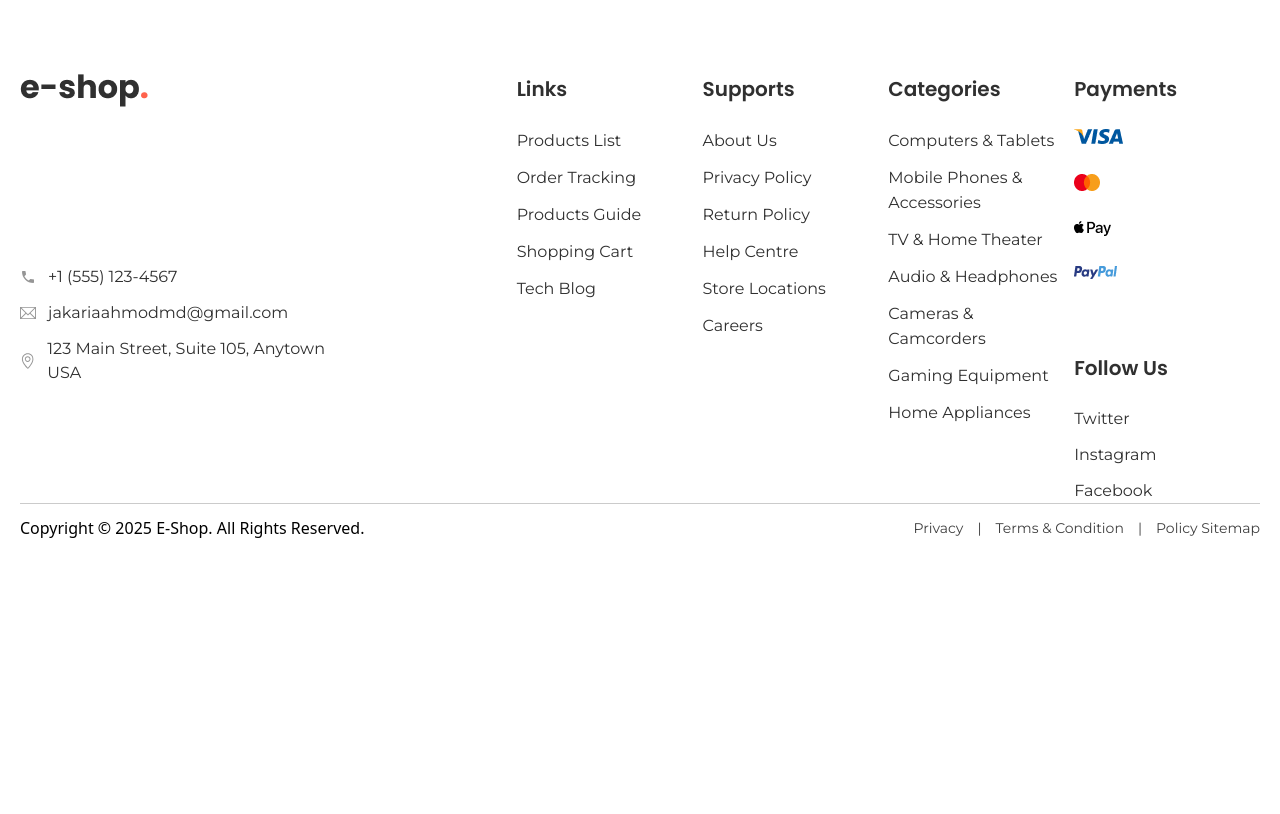
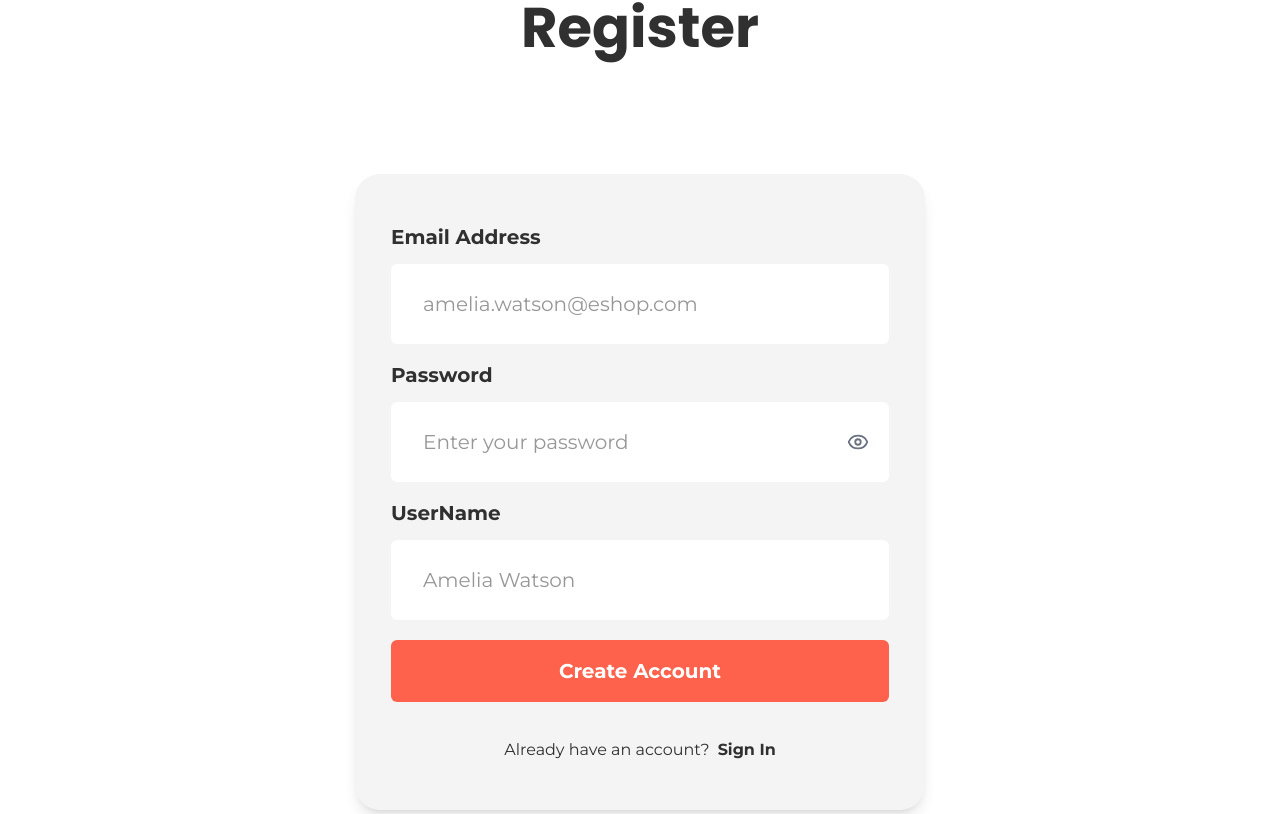
Before and after one commit to Jakaria-Ahmod/e-shop, a React (Vite) app: page /register in a window 1280 px wide. Shown: the part 326-1140 px from the top of the page. Before the commit the page ends 966 px from the top, so only its background shows below. Built offline with nearby package versions, Linux system fonts and the light colour scheme.

Commit message:
register page done

```diff
--- a/src/globalComponents/HeaderComponents/middleBar/ShcarceWithCart.jsx
+++ b/src/globalComponents/HeaderComponents/middleBar/ShcarceWithCart.jsx
@@ -31,6 +31,7 @@ const ShcarceWithCart = () => {
           </div>
         </div>
         <div className="border border-l-colorFour opacity-25 h-[32px] "></div>
+        <Link to="/register">
           <div className="flex items-center gap-x-3">
             <CiUser size={28} />
             <div>
@@ -42,6 +43,7 @@ const ShcarceWithCart = () => {
               </span>
             </div>
           </div>
+        </Link>
       </div>
     </div>
   );
--- a/src/pages/auth/register/Index.jsx
+++ b/src/pages/auth/register/Index.jsx
@@ -1,7 +1,21 @@
 import React from 'react';
+import RegisterFrom from './components/RegisterFrom';
 
 const Register = () => {
-  return <div>Register</div>;
+  return (
+    <div className="container px-4 sm:px-6 lg:px-8">
+      <div className="max-w-[570px] w-full mx-auto my-[32px] sm:my-[64px]">
+        <div>
+          <h3 className="text-colorFour font-poppins text-[32px] sm:text-[48px] lg:text-[56px] font-bold leading-[40px] sm:leading-[56px] lg:leading-[68px] text-center">
+            Register
+          </h3>
+        </div>
+        <div className="mt-[40px] sm:mt-[60px] lg:mt-[80px]">
+          <RegisterFrom />
+        </div>
+      </div>
+    </div>
+  );
 };
 
 export default Register;
--- /dev/null
+++ b/src/pages/auth/register/components/RegisterFrom.jsx
@@ -0,0 +1,128 @@
+import React, { useState } from 'react';
+import { useFormik } from 'formik';
+import * as Yup from 'yup';
+import { Eye, EyeOff } from 'lucide-react';
+import { Link } from 'react-router'; // ✅ ঠিক করা হয়েছে
+
+const RegisterFrom = () => {
+  const [showPassword, setShowPassword] = useState(false);
+  const togglePassword = () => setShowPassword(!showPassword);
+
+  const formik = useFormik({
+    initialValues: {
+      email: '',
+      password: '',
+      username: '',
+    },
+    validationSchema: Yup.object({
+      email: Yup.string().email('Invalid email').required('Email is required'),
+      password: Yup.string()
+        .min(6, 'Minimum 6 characters')
+        .required('Password is required'),
+      username: Yup.string().required('Username is required'),
+    }),
+    onSubmit: values => {
+      console.log('Form Data:', values);
+    },
+  });
+
+  return (
+    <div className="px-4 py-8 sm:px-6 lg:px-8 xl:px-0 max-w-[600px] mx-auto">
+      <div className="py-[48px] px-[24px] sm:px-[36px] bg-colorSeven rounded-[25px] shadow-lg">
+        <form onSubmit={formik.handleSubmit}>
+          {/* Email */}
+          <label className="block text-colorFour font-montserrat text-[18px] sm:text-[20px] font-bold">
+            Email Address
+          </label>
+          <input
+            type="text"
+            name="email"
+            placeholder="amelia.watson@eshop.com"
+            className="w-full py-[18px] sm:py-[25px] px-[20px] sm:px-[32px] text-colorFour font-montserrat text-[18px] sm:text-[20px] font-normal mt-[12px] bg-white rounded-md outline-none"
+            value={formik.values.email}
+            onChange={formik.handleChange}
+            onBlur={formik.handleBlur}
+          />
+          {formik.touched.email && formik.errors.email && (
+            <p className="text-red-500 text-sm mt-1">{formik.errors.email}</p>
+          )}
+
+          {/* Password */}
+          <div>
+            <label className="block text-colorFour font-montserrat text-[18px] sm:text-[20px] font-bold mt-[16px]">
+              Password
+            </label>
+            <div className="relative mt-[12px]">
+              <input
+                type={showPassword ? 'text' : 'password'}
+                name="password"
+                placeholder="Enter your password"
+                className="w-full py-[18px] sm:py-[25px] px-[20px] sm:px-[32px] pr-[50px] text-colorFour font-montserrat text-[18px] sm:text-[20px] font-normal bg-white rounded-md outline-none"
+                value={formik.values.password}
+                onChange={formik.handleChange}
+                onBlur={formik.handleBlur}
+              />
+              <div
+                className="absolute right-[16px] sm:right-[20px] top-1/2 -translate-y-1/2 cursor-pointer text-gray-500 hover:text-gray-700"
+                onClick={togglePassword}
+              >
+                {showPassword ? <EyeOff size={22} /> : <Eye size={22} />}
+              </div>
+            </div>
+            {formik.touched.password && formik.errors.password && (
+              <p className="text-red-500 text-sm mt-1">
+                {formik.errors.password}
+              </p>
+            )}
+          </div>
+
+          {/* Username */}
+          <div className="mt-[16px]">
+            <label className="block text-colorFour font-montserrat text-[18px] sm:text-[20px] font-bold">
+              UserName
+            </label>
+            <input
+              type="text"
+              name="username"
+              placeholder="Amelia Watson"
+              className="w-full py-[18px] sm:py-[25px] px-[20px] sm:px-[32px] text-colorFour font-montserrat text-[18px] sm:text-[20px] font-normal mt-[12px] bg-white rounded-md outline-none"
+              value={formik.values.username}
+              onChange={formik.handleChange}
+              onBlur={formik.handleBlur}
+            />
+            {formik.touched.username && formik.errors.username && (
+              <p className="text-red-500 text-sm mt-1">
+                {formik.errors.username}
+              </p>
+            )}
+          </div>
+
+          {/* Submit */}
+          <div className="mt-[20px]">
+            <button
+              type="submit"
+              className="bg-primary px-10 py-4 rounded-md cursor-pointer font-montserrat text-lg sm:text-xl font-bold leading-[30px] text-white w-full"
+            >
+              Create Account
+            </button>
+          </div>
+
+          {/* Redirect */}
+          <div className="mt-[36px] flex flex-wrap justify-center gap-x-[8px] text-center">
+            <p className="text-colorFour font-montserrat text-sm sm:text-base font-normal leading-[24px] block">
+              Already have an account?
+            </p>
+            <Link
+              to="/login"
+              className="text-colorFour font-montserrat text-sm sm:text-base font-bold leading-[24px] text-center block"
+            >
+              Sign In
+            </Link>
+          </div>
+        </form>
+      </div>
+    </div>
+  );
+};
+
+export default RegisterFrom;
--- a/src/pages/home/components/BestSeller/BestSallerLayout/Sellerleft.jsx
+++ b/src/pages/home/components/BestSeller/BestSallerLayout/Sellerleft.jsx
@@ -48,6 +48,7 @@ const Sellerleft = () => {
           {topSellingProducts.map(product => (
             <ProductCard
               key={product.id}
+              id={product.id}
               prodacutImg={product.img}
               prodactName={product.name}
               prodactPName={product.pName}
--- a/src/pages/home/components/Featured/index.jsx
+++ b/src/pages/home/components/Featured/index.jsx
@@ -68,6 +68,7 @@ const Featured = () => {
               <SwiperSlide>
                 <ProductCard
                   key={prodacut?.id}
+                  id={prodacut?.id}
                   prodacutImg={prodacut?.image}
                   prodactName={prodacut?.pCategory}
                   prodactPName={prodacut?.pName}
--- a/src/pages/home/components/new_Products/index.jsx
+++ b/src/pages/home/components/new_Products/index.jsx
@@ -33,7 +33,7 @@ const NewProdact = () => {
           <div className="grid grid-cols-1 sm:grid-cols-2 sm:gap-x-3 md:grid-cols-3 lg:grid-cols-3 xl:grid-cols-5">
             {featuredProductApi?.slice(0, cardItems).map(prodacut => (
               <ProductCard
-                // ratings={prodacut?.ratings}
+                id={prodacut?.id}
                 prodacutImg={prodacut?.image}
                 prodactName={prodacut?.brand}
                 prodactPName={prodacut?.pName}
--- a/src/pages/home/components/uptades/uptadesLayout/LeftSide/index.jsx
+++ b/src/pages/home/components/uptades/uptadesLayout/LeftSide/index.jsx
@@ -6,41 +6,41 @@ import { toast, ToastContainer } from 'react-toastify';
 const UpdateLeft = () => {
   const [email, setEmail] = useState('');
   const [desable, setDesable] = useState(false);
-
   const handleClick = e => {
     e.preventDefault();
     if (!email) {
       toast.warning('Pliese Enter Your Email....');
       setDesable(true);
-    } else {
+    }
+    // console.log(email);
+    else {
       toast.success('send your Emial . Thank you');
     }
     setEmail('');
   };
-
   return (
-    <div className="w-full h-auto bg-linear-to-r from-white-500 to-gray-500 rounded-md overflow-hidden">
-      <div className="w-full flex justify-center">
-        <div className="w-full max-w-[681px] h-full px-4 lg:pl-[113px] py-8 lg:pt-[113px] lg:pb-[113px]">
+    <div className="lg:h-[531px] w-full bg-linear-to-r from-white-500 to-gray-500 rounded-md overflow-hidden">
+      <div>
+        <div className="w-[681px] h-full p-2 lg:pl-[113px] py-4 lg:pt-[113px] lg:pb-[113px]">
           <h3 className="text-colorFour font-poppins font-semibold leading-[46px] text-[36px]">
             Get Our Updates
           </h3>
-          <p className="text-colorFour font-montserrat text-base lg:text-2xl font-normal leading-[30px] mt-[16px] mb-[32px] w-full max-w-[600px]">
+          <p className="text-colorFour font-montserrat text-base w-[350px] lg:w-[600px] lg:text-2xl font-normal leading-[30px] mt-[16px] mb-[32px]">
             Browse our wide selection of electronics and find the perfect promo
             for you from newsletter.
           </p>
-          <form onSubmit={handleClick}>
+          <form action="" onSubmit={handleClick}>
             <Input
               placeholder="Enter your email address ..."
-              className="!w-full max-w-[466px] !p-[14px] mb-[16px]"
+              className="lg:!w-[466px] !w-[300px] !p-[14px] mb-[!16px]"
               onChange={e => setEmail(e.target.value)}
               name="email"
               value={email}
-            />
+            ></Input>
             <br />
             <br />
             <CommonButton desable={desable}>Subscribe</CommonButton>
-            <ToastContainer />
+            <ToastContainer></ToastContainer>
           </form>
         </div>
       </div>
```
Lines whose indentation alone changed are shown as unchanged.
